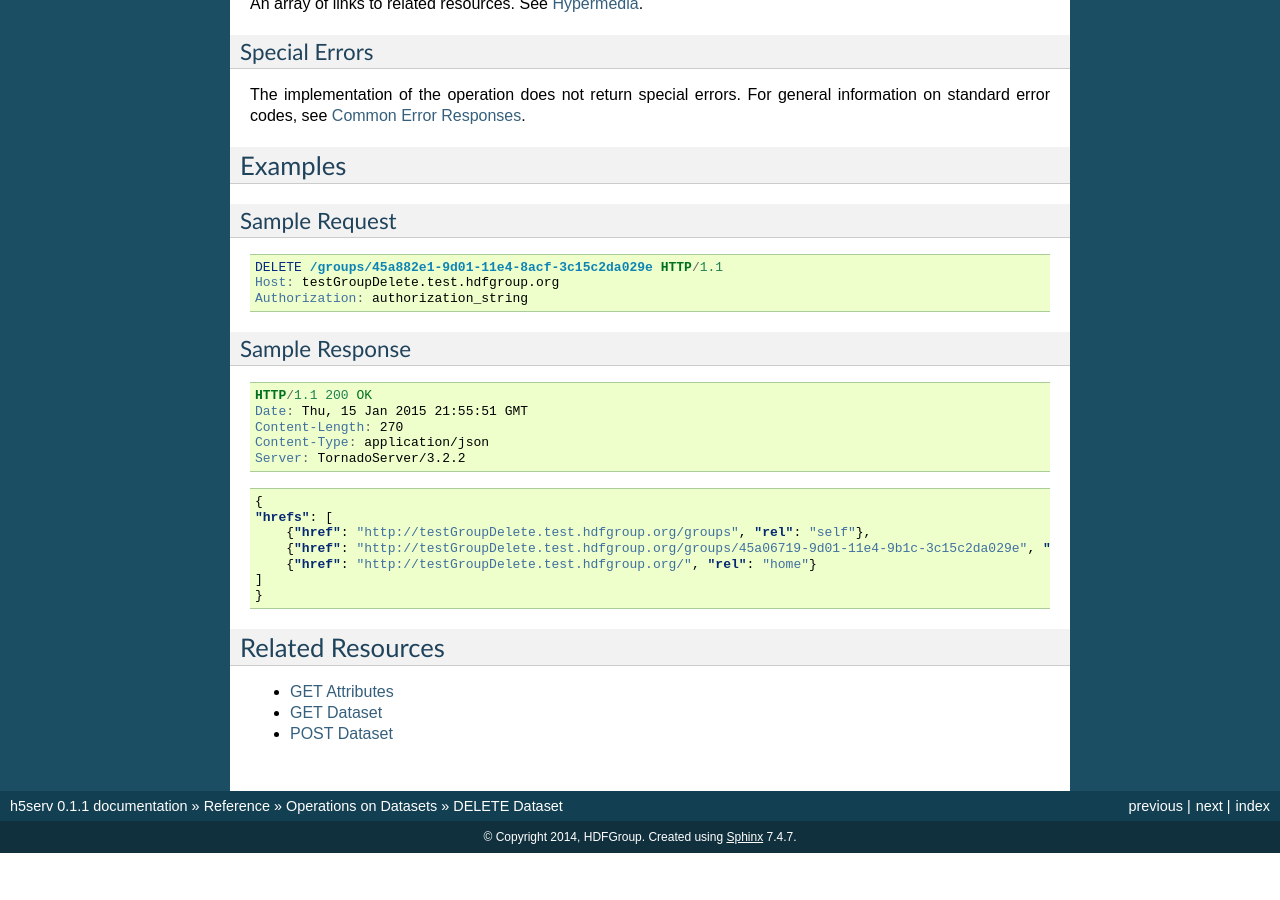
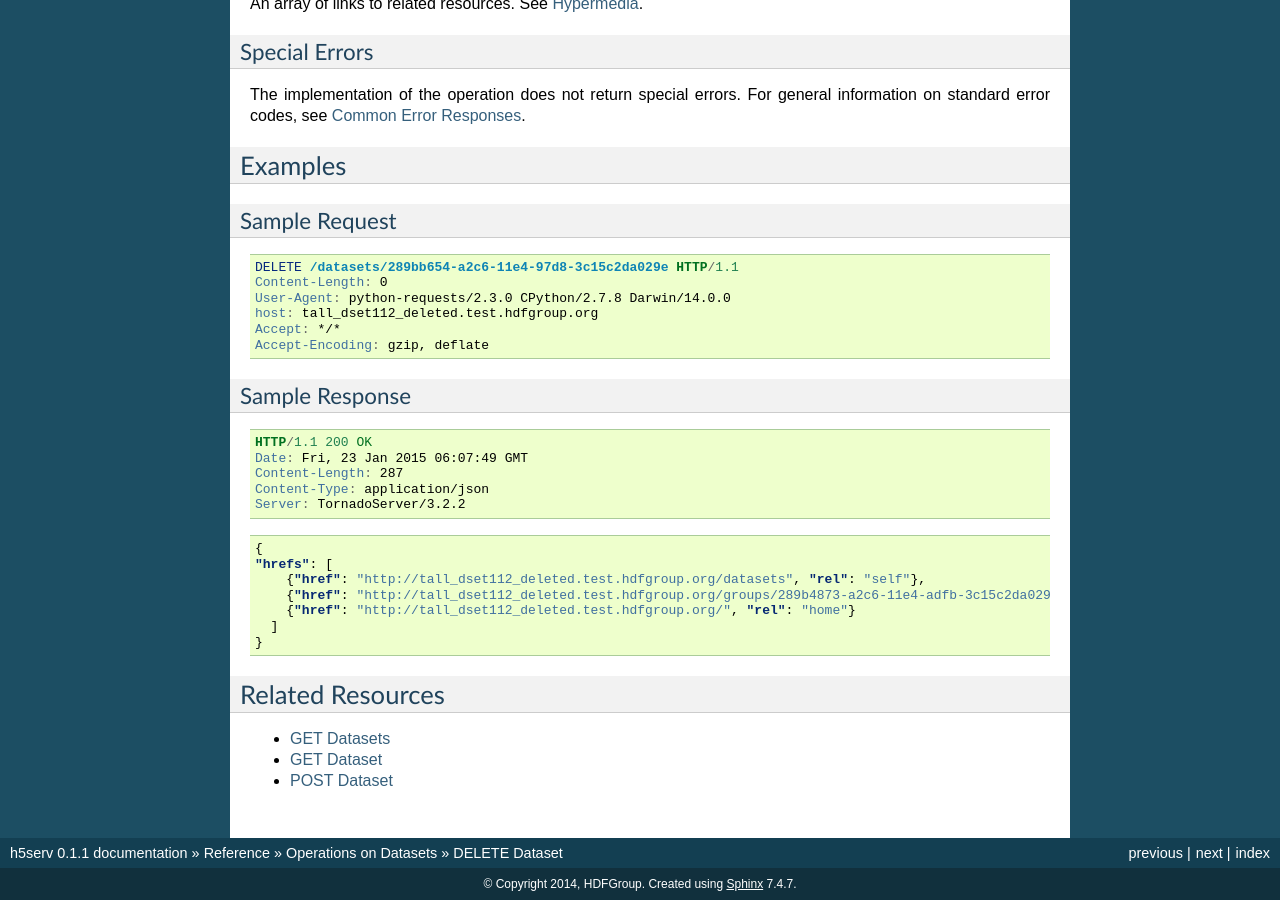
Before and after one commit to HDFGroup/h5serv, a Sphinx documentation site: the page built from docs/Reference/DatasetOps/DELETE_Dataset.rst, in a window 1280 px wide and 900 px high, scrolled down 910 px. Built offline with Sphinx 7.4.7, drawn with Linux system fonts in a browser that asks for light colours; before the commit the page ends 1763 px from its top, so only the background shows below that; some of the changed text lies outside the part shown.

Commit message:
added href response to delete dataset

```diff
--- a/docs/Reference/DatasetOps/DELETE_Dataset.rst
+++ b/docs/Reference/DatasetOps/DELETE_Dataset.rst
@@ -5,7 +5,8 @@ DELETE Dataset
 Description
 ===========
 The implementation of the DELETE operation deletes the dataset named in the URI.  All
-attributes and links of the dataset will also be deleted.
+attributes and links of the dataset will also be deleted.  In addition any
+links from other groups to the deleted group will be removed.
 
 Requests
 ========
@@ -14,7 +15,7 @@ Syntax
 ------
 .. code-block:: http
 
-    DELETE /groups/<id> HTTP/1.1
+    DELETE /datasets/<id> HTTP/1.1
     Host: DOMAIN
     Authorization: <authorization_string>
 
@@ -59,9 +60,12 @@ Sample Request
 
 .. code-block:: http
 
-    DELETE /groups/45a882e1-9d01-11e4-8acf-3c15c2da029e HTTP/1.1
-    Host: testGroupDelete.test.hdfgroup.org
-    Authorization: authorization_string
+    DELETE /datasets/289bb654-a2c6-11e4-97d8-3c15c2da029e HTTP/1.1
+    Content-Length: 0
+    User-Agent: python-requests/2.3.0 CPython/2.7.8 Darwin/14.0.0
+    host: tall_dset112_deleted.test.hdfgroup.org
+    Accept: */*
+    Accept-Encoding: gzip, deflate
 
 Sample Response
 ---------------
@@ -69,25 +73,24 @@ Sample Response
 .. code-block:: http
 
     HTTP/1.1 200 OK
-    Date: Thu, 15 Jan 2015 21:55:51 GMT
-    Content-Length: 270
+    Date: Fri, 23 Jan 2015 06:07:49 GMT
+    Content-Length: 287
     Content-Type: application/json
     Server: TornadoServer/3.2.2
 
 .. code-block:: json
 
-
     {
     "hrefs": [
-        {"href": "http://testGroupDelete.test.hdfgroup.org/groups", "rel": "self"},
-        {"href": "http://testGroupDelete.test.hdfgroup.org/groups/45a06719-9d01-11e4-9b1c-3c15c2da029e", "rel": "root"},
-        {"href": "http://testGroupDelete.test.hdfgroup.org/", "rel": "home"}
-    ]
+        {"href": "http://tall_dset112_deleted.test.hdfgroup.org/datasets", "rel": "self"},
+        {"href": "http://tall_dset112_deleted.test.hdfgroup.org/groups/289b4873-a2c6-11e4-adfb-3c15c2da029e", "rel": "root"},
+        {"href": "http://tall_dset112_deleted.test.hdfgroup.org/", "rel": "home"}
+      ]
     }
 
 Related Resources
 =================
 
-* :doc:`../AttrOps/GET_Attributes`
+* :doc:`GET_Datasets`
 * :doc:`GET_Dataset`
 * :doc:`POST_Dataset`
--- a/docs/Reference/GroupOps/DELETE_Group.rst
+++ b/docs/Reference/GroupOps/DELETE_Group.rst
@@ -5,7 +5,8 @@ DELETE Group
 Description
 ===========
 The implementation of the DELETE operation deletes the group with the UUID given in the
-URI.  All attributes and links of the group will also be deleted.
+URI.  All attributes and links of the group will also be deleted.  In addition any
+links from other groups **TO** the deleted group will be removed.
 
 *Note:* Groups, datatypes, and datasets that are referenced by the group's links will
 **not** be deleted.  Use the DELETE operation for those objects to remove.
```
Also changed, not shown: 1 other file.
